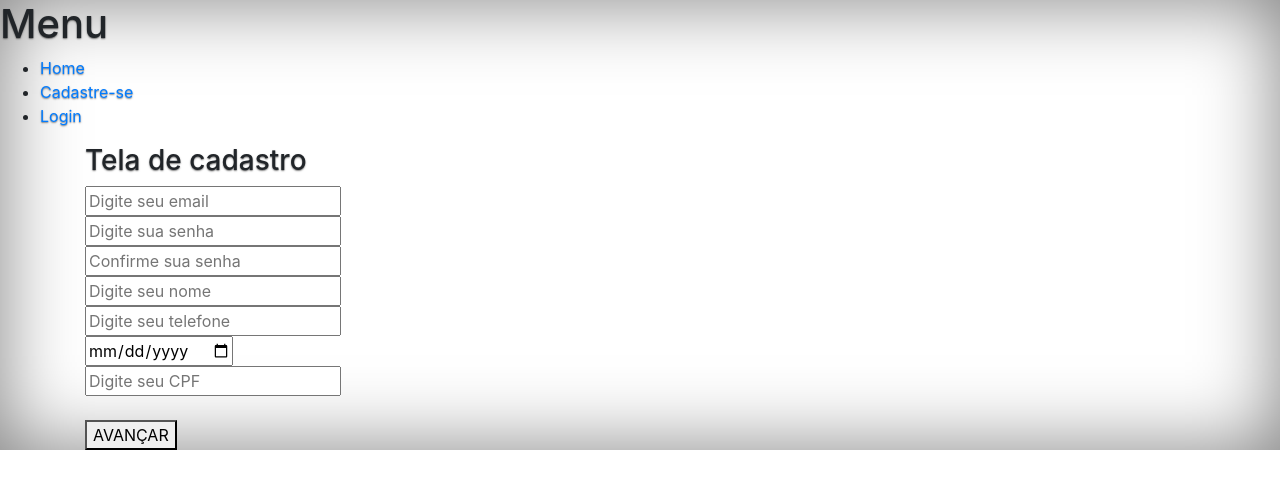
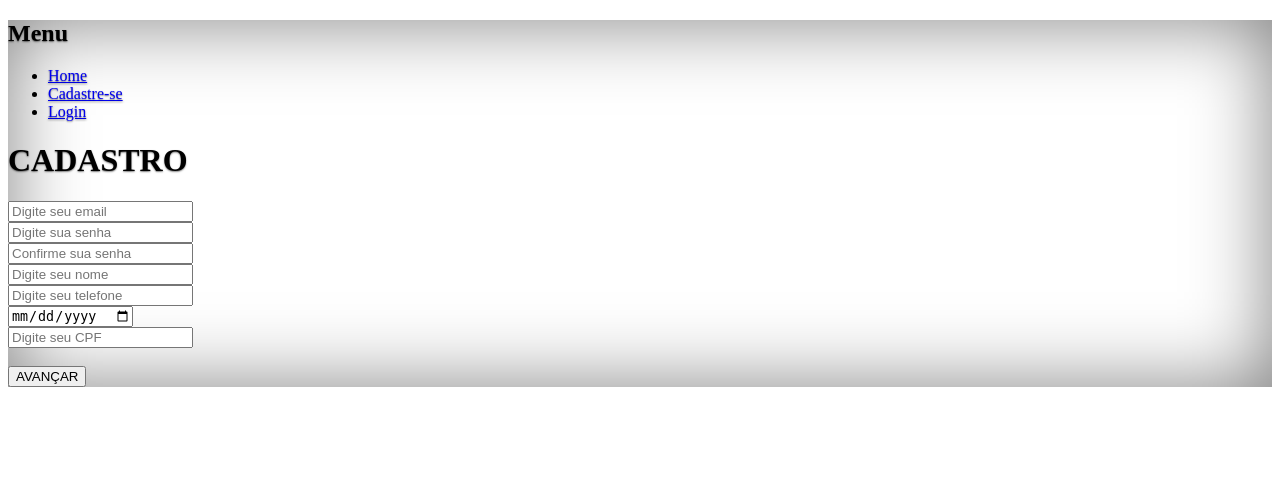
Before and after one commit to imdoarda/cadastro.php, a PHP site: page /cadastro.php in a window 1280 px wide. Shown: the top 489 px of the page. Run offline with PHP 8.4, Linux system fonts and the light colour scheme.

Commit message:
muda campo "form"

```diff
--- a/cadastro.php
+++ b/cadastro.php
@@ -6,16 +6,12 @@
     <meta http-equiv='X-UA-Compatible' content='IE=edge'>
     <title>Tela de Cadastro</title>
     <meta name='viewport' content='width=device-width, initial-scale=1'>
-    <script src="https://code.jquery.com/jquery-3.3.1.slim.min.js"></script>
-    <script src="https://stackpath.bootstrapcdn.com/bootstrap/4.1.3/js/bootstrap.min.js"></script>
-    <link href="https://stackpath.bootstrapcdn.com/bootstrap/4.1.3/css/bootstrap.min.css" rel="stylesheet">
     <script src='telas.js'></script>
     <link rel="stylesheet" type="text/css" media="screen" href="style.css">
-    <link href="cover.css" rel="stylesheet">
 </head>
 
 <body>
-
+    <header>
         <nav id="menu">
             <h1>Menu</h1>
             <ul>
@@ -24,8 +20,10 @@
                 <li><a href="login.php">Login</a></li>
             </ul>
         </nav>
-    <div class="container">
-        <h3> Tela de cadastro </h3>
+    </header>
+    <div id="login">
+        <form method="post" action="" class="form">
+            <h1> CADASTRO </h1>
             <form>
                 <input type="email" id="loginEmail" placeholder="Digite seu email" />
                 <br>
```
Lines whose indentation alone changed are shown as unchanged.
